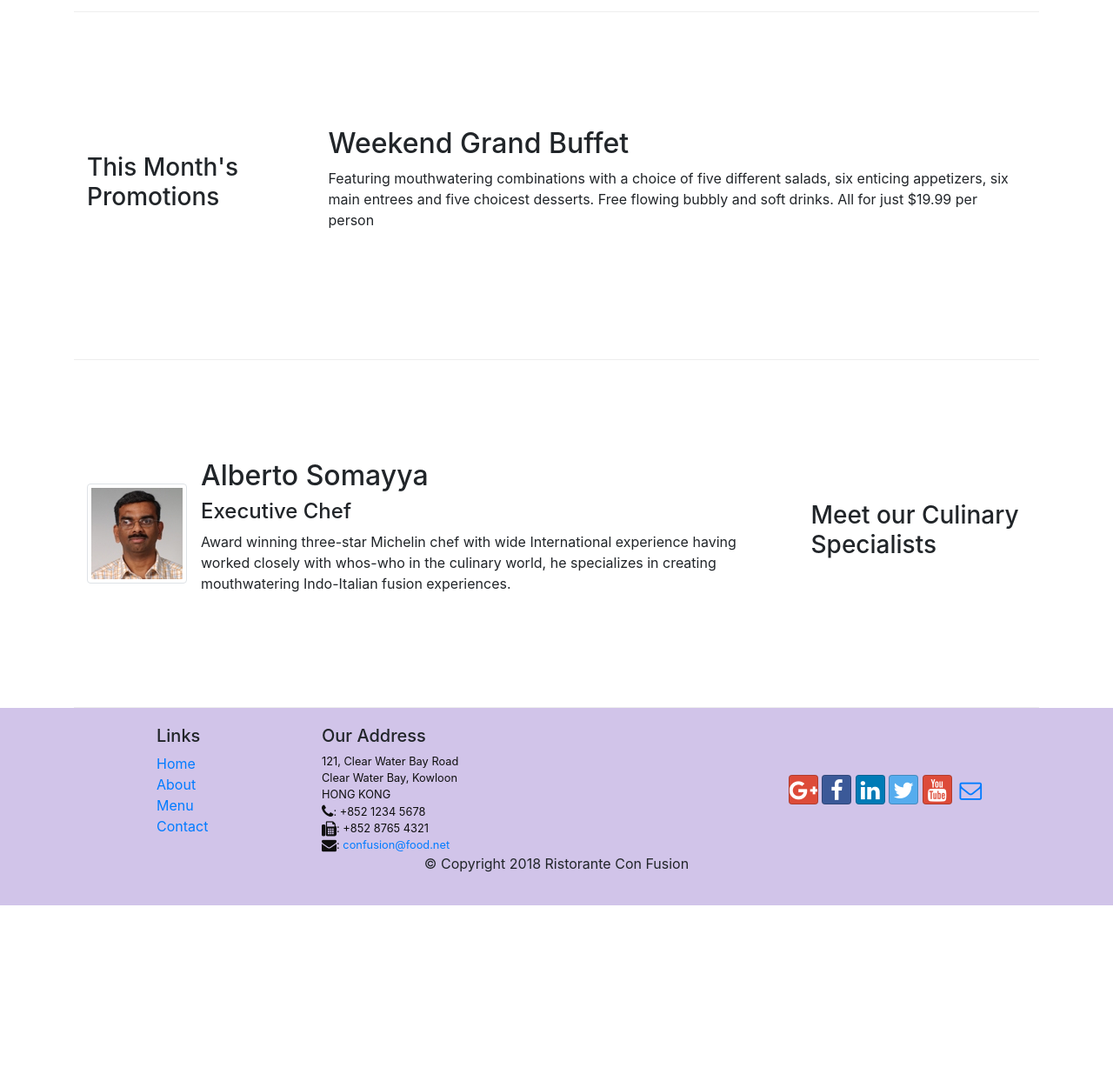
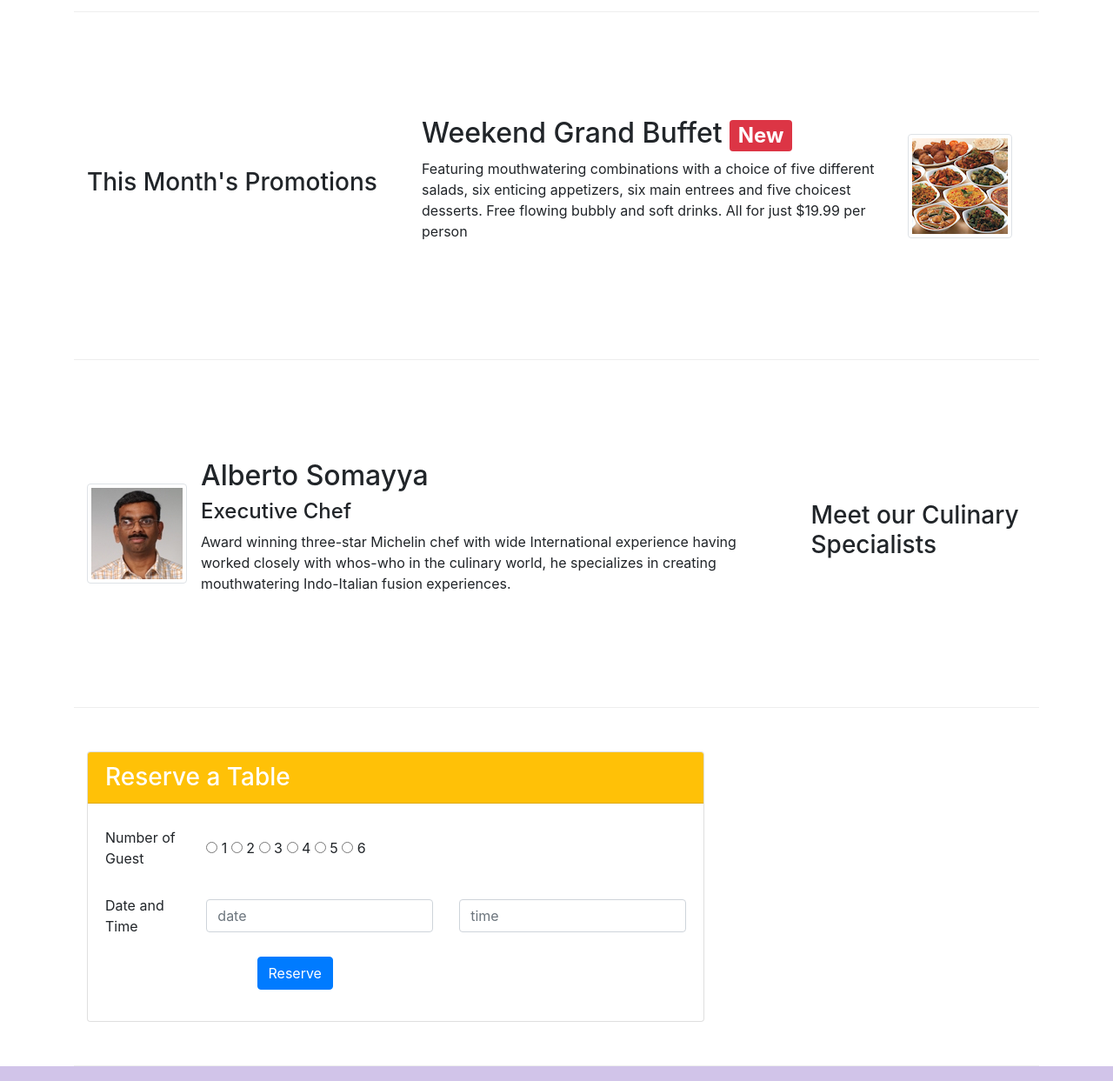
Before and after one commit to abdelkadergelany/Coursera-Bootstrap, a website: page index.html in a window 1280 px wide. Shown: the part 720-1963 px from the top of the page at 87% size. Before the commit the page ends 1761 px from the top, so only its background shows below. Drawn offline with nearby package versions, Linux system fonts and the light colour scheme.

Commit message:
adding reservation

```diff
--- a/index.html
+++ b/index.html
@@ -42,8 +42,11 @@
                     <h1>Ristorante con Fusion</h1>
                     <p>We take inspiration from the World's best cuisines, and create a unique fusion experience. Our lipsmacking creations will tickle your culinary senses!</p>
                 </div>
-                <div class="col-12 col-sm align-self-center">
+                <div class="col-12 col-sm-3 align-self-center">
                     <img src="img/logo.png" class="img-fluid">
+                </div>
+                <div class="col-12 col-sm-3  align-self-center">
+                    <a href="#reserve" class="text-decoration-none"><button class="btn-sm  btn-warning">Reserve Table</button></a>
                 </div>
             </div>
         </div>
@@ -71,13 +74,23 @@
 
 
         <div class="row row-content align-items-center">
-            <div class="col-12 col-sm-4 col-md-3">
+            <div class="col-12 col-sm-4 ">
                 <h3>This Month's Promotions</h3>
             </div>
-            <div class="col col-sm col-md">
-                <h2>Weekend Grand Buffet</h2>
-                <p>Featuring mouthwatering combinations with a choice of five different salads, six enticing appetizers, six main entrees and five choicest desserts. Free flowing bubbly and soft drinks. All for just $19.99 per person </p>
+         <div class="col-12 col-sm-8">
+            <div class="media">
+
+                <div class="media-body">
+
+                    <div class="col col-sm col-md">
+                        <h2>Weekend Grand Buffet <span class="badge badge-danger"> New </span></h2>
+                        <p class="d-none d-sm-block">Featuring mouthwatering combinations with a choice of five different salads, six enticing appetizers, six main entrees and five choicest desserts. Free flowing bubbly and soft drinks. All for just $19.99 per person </p>
+                    </div>
+                </div>
+                <img class="d-flex mr-3 img-thumbnail align-self-center"
+                src="img/buffet.png" alt="buffet">
             </div>
+        </div>
         </div>
 
         <div class="row row-content align-items-center">
@@ -100,6 +113,58 @@
                 </div>
             </div>
         </div>
+
+
+
+
+
+
+
+        <div id="reserve" class="row row-content align-items-center">
+            <div class="col-12 col-sm-8 align-self-center">
+                <div class="card">
+                    <h3 class="card-header bg-warning text-white">Reserve a Table</h3>
+                    <div class="card-body">
+                     <form>
+                         <div class="form-group  row">
+                             <label for="guest" class="col-12 col-sm-2 col-form-label">Number of Guest</label>
+                             <div class="col-12 col-sm-10 m-auto ">
+                             <input type="radio"  value="0" name="guest"> 1
+                             <input type="radio"  value="0" name="guest"> 2
+                             <input type="radio"  value="0" name="guest"> 3
+                             <input type="radio"  value="0" name="guest"> 4
+                             <input type="radio"  value="0" name="guest"> 5
+                             <input type="radio"  value="0" name="guest"> 6
+                            </div>
+                         </div>
+
+                         <div class="form-group  row">
+                            <label for="date" class="col-12 col-sm-2 col-form-label">Date and Time</label>
+                            <div class="col-5  m-auto ">
+                            <input type="text" class="form-control" placeholder="date" name="date">
+                           </div>
+                           <div class="col-5  m-auto ">
+                            <input type="text" class="form-control" placeholder="time" name="time">
+                           </div>
+                        </div>
+                        <div class="form-group justify-content-center row">
+                            <div  class="p-auto col-6   ">
+                                <button type="submit" class="text-center btn btn-primary">Reserve</button>
+
+                            </div>
+
+                        </div>
+                     </form>
+                    </div>
+                </div>
+            </div>
+        </div>
+
+
+
+
+
+
     </div>
 
     <footer class="footer">
```
